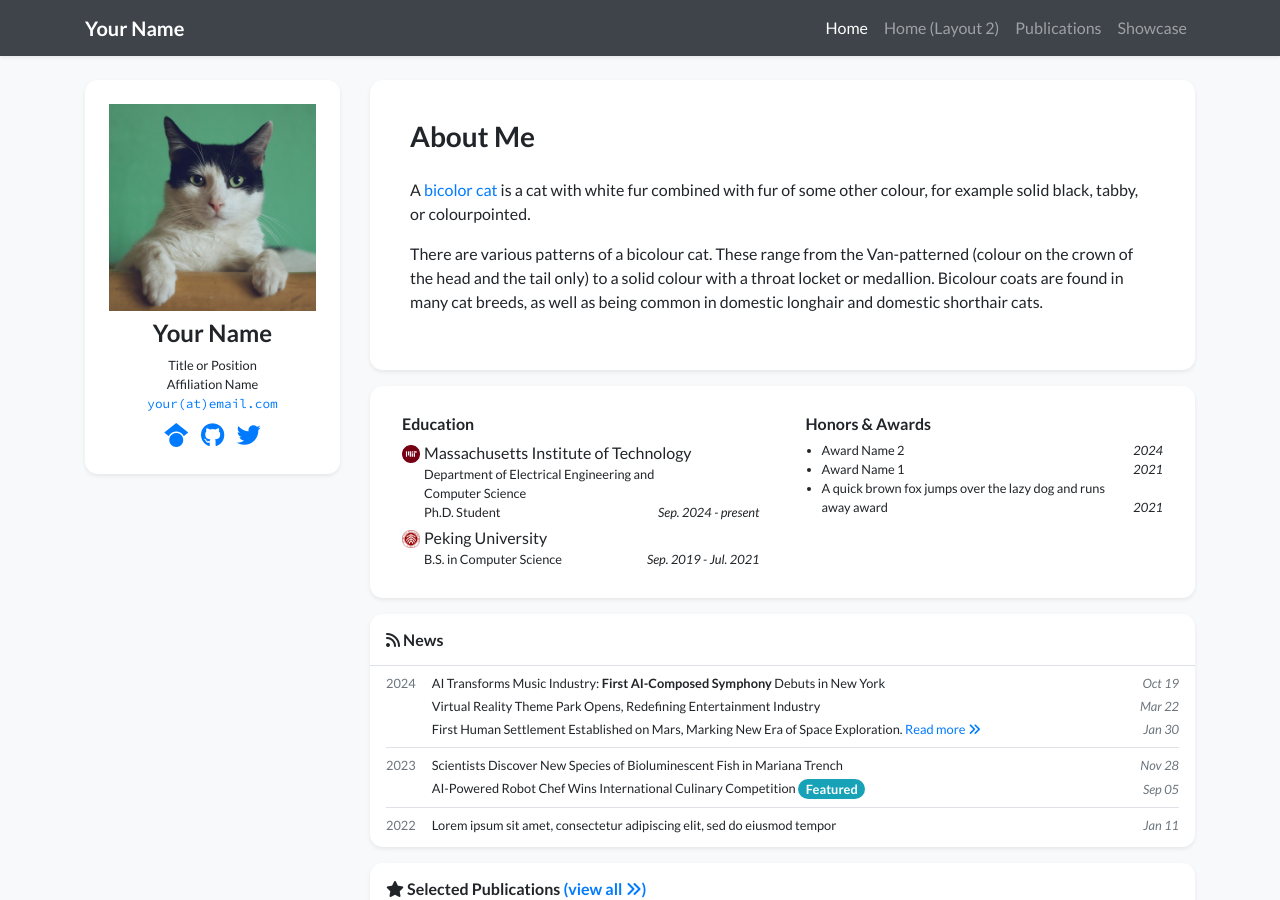
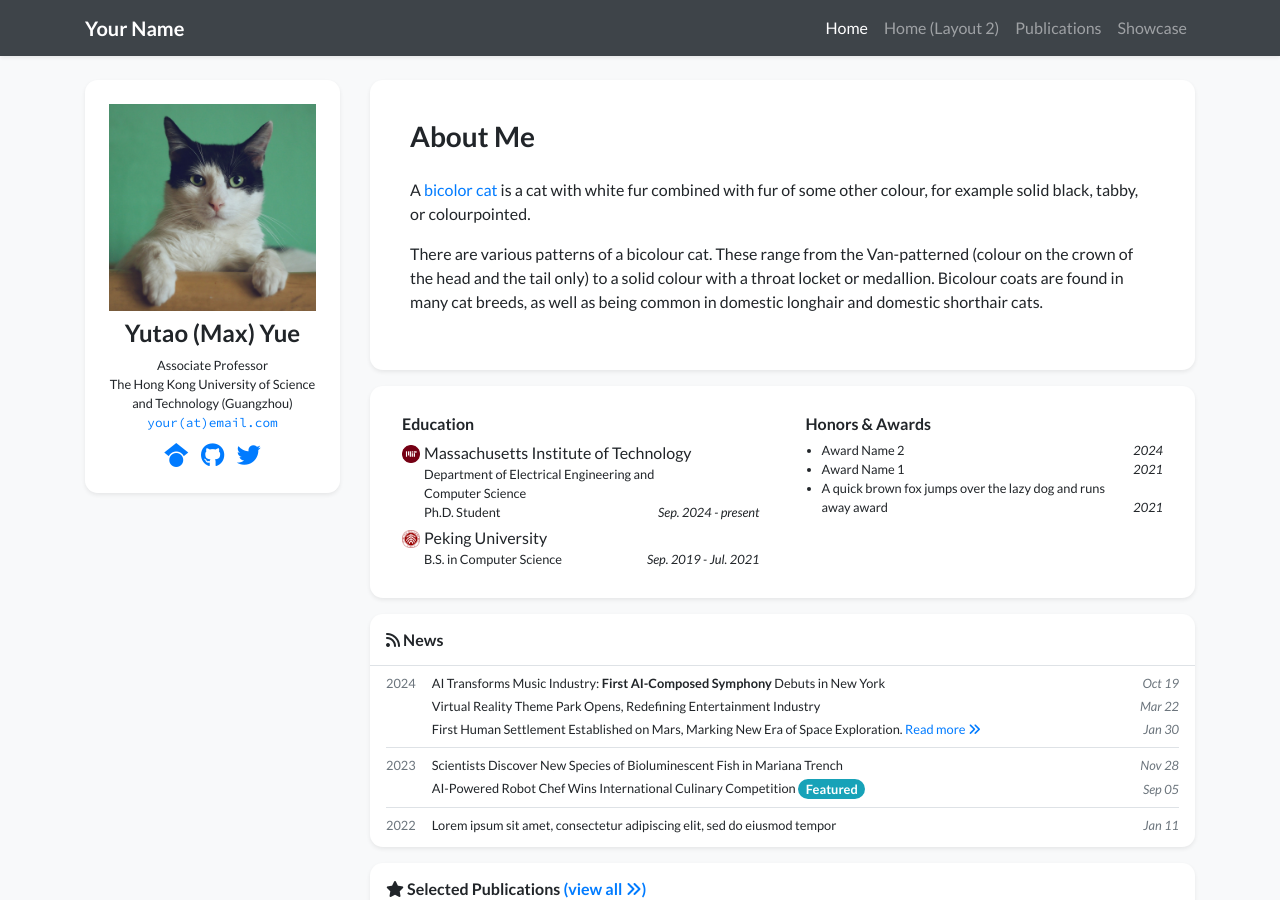
Before and after one commit to yutaoyue/yutaoyue.github.io, a Jekyll site: the page built from index.html, in a window 1280 px wide and 900 px high. Built offline with Jekyll 4.4.1, drawn with Linux system fonts in a browser that asks for light colours; nearby versions of some CDN libraries; a style sheet for code colours, icons or effects is not loaded.

Commit message:
Update profile.yml

```diff
--- a/_data/profile.yml
+++ b/_data/profile.yml
@@ -1,10 +1,10 @@
-primary_name: "Your Name"
+primary_name: "Yutao (Max) Yue"
 secondary_name: ""
 navbar_name: "Your Name"
 
 positions:
-- name: Title or Position
-- name: Affiliation Name
+- name: Associate Professor
+- name: The Hong Kong University of Science and Technology (Guangzhou)
   logo: /assets/images/badges/MIT_Social_circle.png  # Logo is optional
 
 
```
